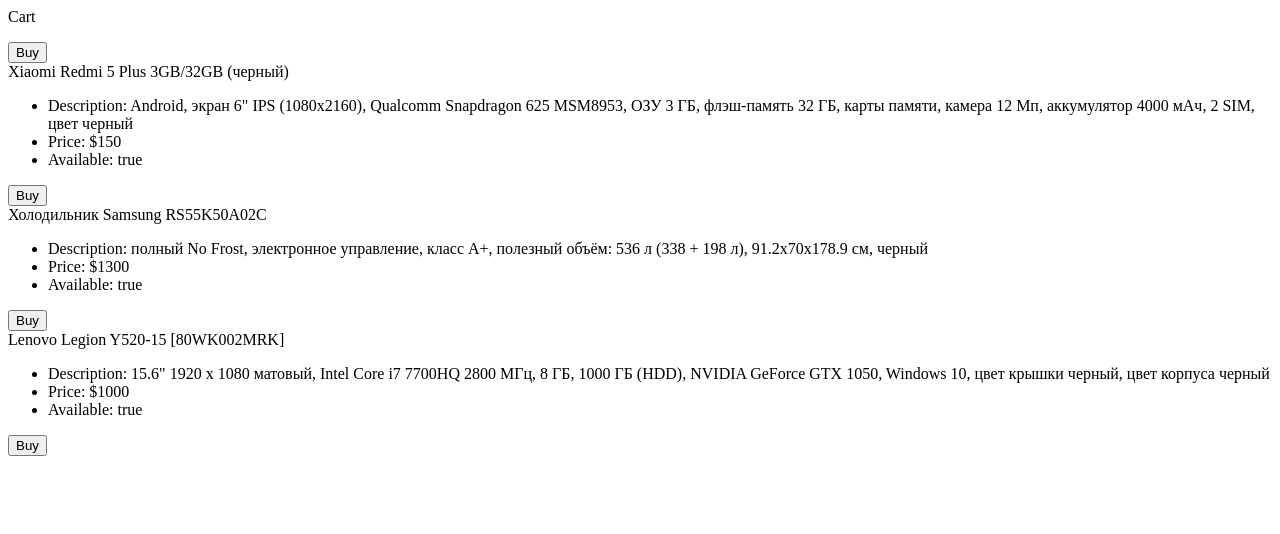
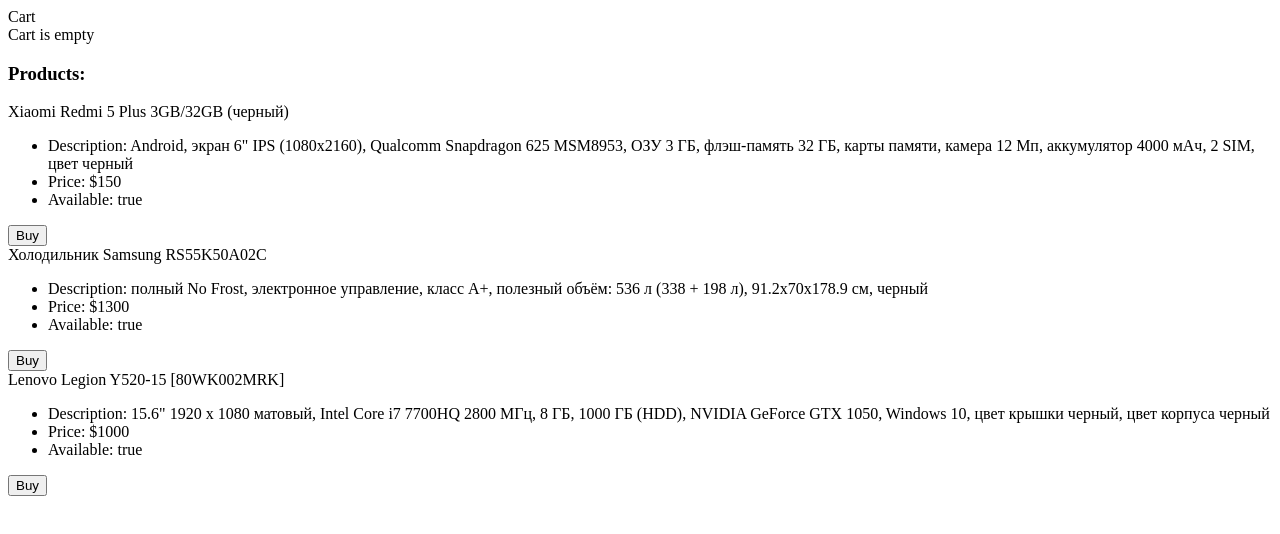
Before and after one commit to PFalitarchyk/shop, an Angular app: page / in a window 1280 px wide. Shown: the top 534 px of the page. Built offline with nearby package versions, Linux system fonts and the light colour scheme.

Commit message:
clear cart on buy

```diff
--- a/src/app/cart/cart.component.html
+++ b/src/app/cart/cart.component.html
@@ -1,9 +1,12 @@
 <div class="panel panel-default">
   <div class="panel-heading">Cart</div>
   <div class="panel-body">
-      <ul>
-          <li *ngFor="let product of products">{{product.name}}</li>
-      </ul>
-      <button class="btn btn-primary" (click)="onBuy()" >Buy</button>
+      <div *ngIf="products.length > 0; else elseBlock">
+        <ul>
+            <li *ngFor="let product of products">{{product.name}}</li>
+        </ul>
+        <button class="btn btn-primary" (click)="onBuy()" >Buy</button>
+      </div>
+      <ng-template #elseBlock>Cart is empty</ng-template>
   </div>
 </div>
--- a/src/app/cart/cart.component.ts
+++ b/src/app/cart/cart.component.ts
@@ -20,6 +20,7 @@
 
   onBuy(): void {
     console.log(this.products);
+    this.cartService.buy();
   }
 
 }
--- a/src/app/cart/cart.service.ts
+++ b/src/app/cart/cart.service.ts
@@ -15,4 +15,9 @@
   addToCart(product: Product): void {
     this.products.push(product);
   }
+
+  buy(): void {
+    this.products.length = 0;
+  }
+
 }
--- a/src/app/products/products.component.html
+++ b/src/app/products/products.component.html
@@ -1 +1,2 @@
+<h3>Products: </h3>
 <app-product-list [products]="products" (buy)="onBuy($event)"> </app-product-list>
```
